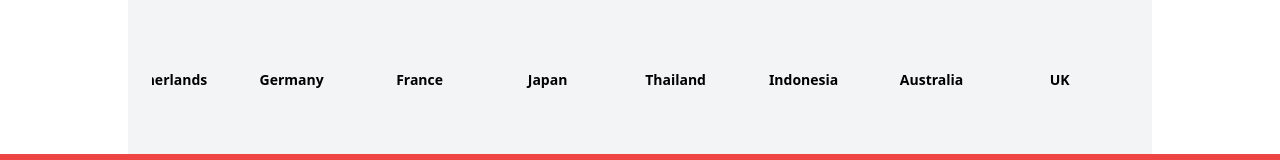
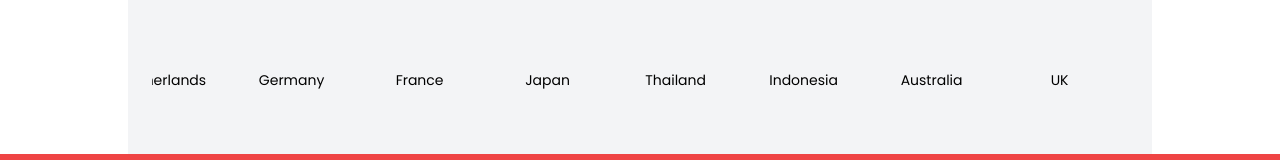
Before and after one commit to Muskans89/NVB-exports, a React (Vite) app: page / in a window 1280 px wide. Shown: the part 2823-2983 px from the top of the page. Built offline with nearby package versions, Linux system fonts and the light colour scheme; some icons are missing.

Commit message:
Add files via upload

```diff
--- a/src/components/Export_countries.tsx
+++ b/src/components/Export_countries.tsx
@@ -38,7 +38,9 @@
               transition={{ duration: 0.5, delay: index * 0.2 }}
             >
               <span className={`flag-icon flag-icon-${country.code} w-24 h-16 mb-2`} />
-              <span className="text-sm font-semibold">{country.name}</span>
+              <span className="text-sm " style={{ fontFamily: 'Poppins' }}>
+                {country.name}
+              </span>
             </motion.div>
           ))}
         </div>
--- a/src/components/TwoColumnsection.tsx
+++ b/src/components/TwoColumnsection.tsx
@@ -2,7 +2,7 @@
 import { motion } from 'framer-motion';
 import bg1 from '../assets/bg1.jpg';
 import bg2 from '../assets/bg2.jpg';
-import bg3 from '../assets/img6.png';
+import bg3 from '../assets/barsana2.jpg';
 import bg4 from '../assets/bg4.jpg';
 
 const FourColumnSection = () => {
```
